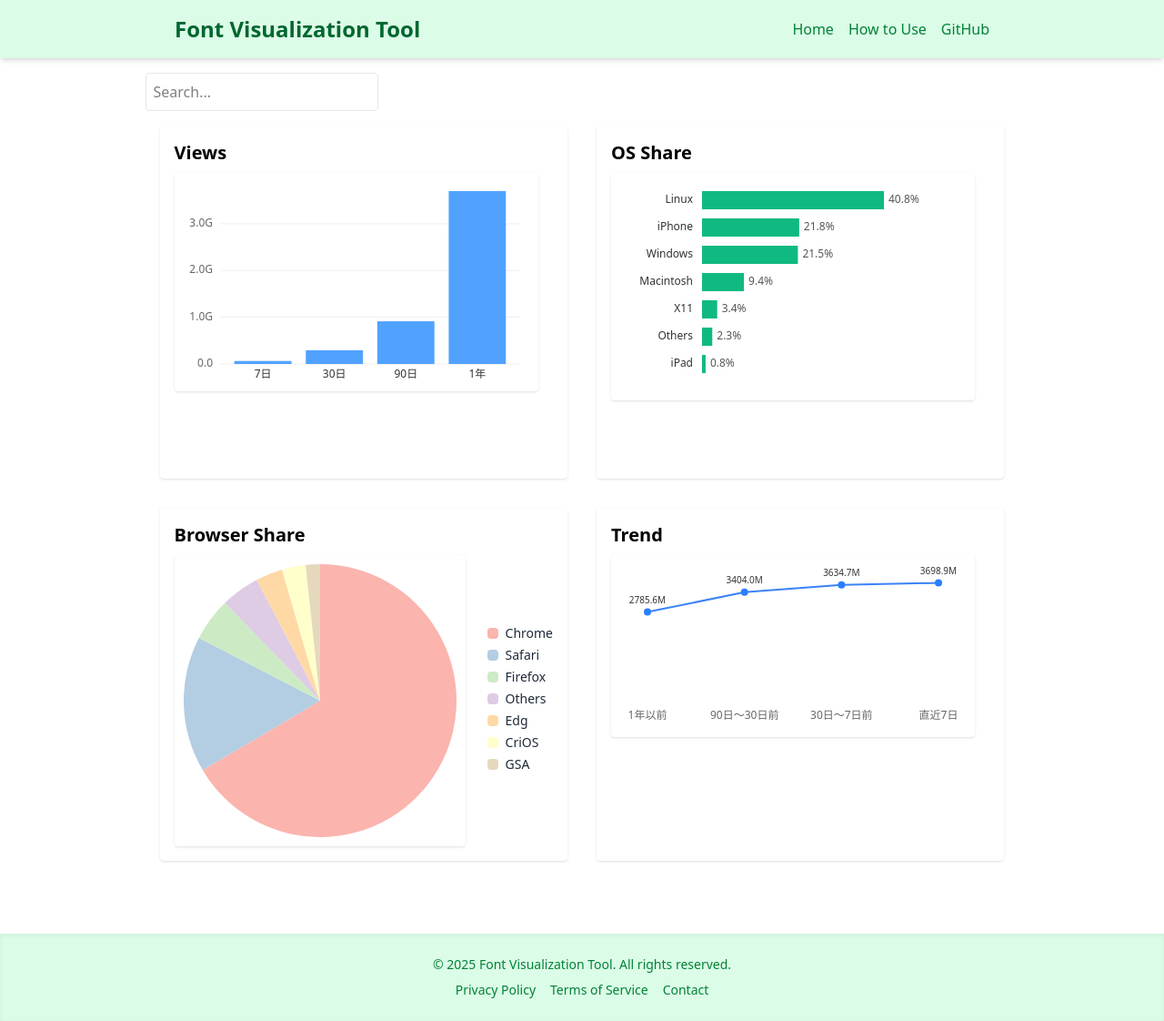
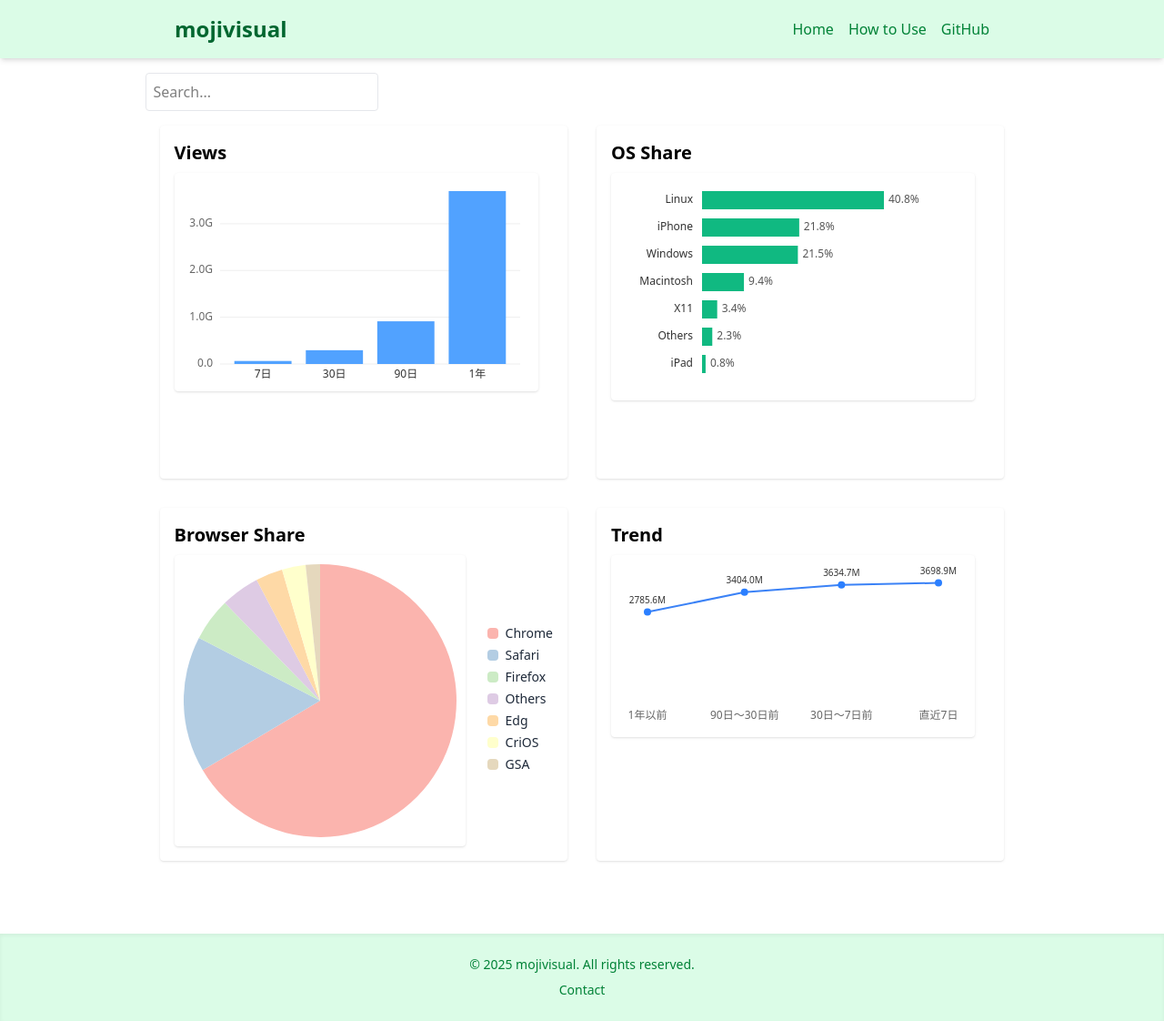
Before and after one commit to minmmmmin/font, a React (Vite) app: page / in a window 1280 px wide. Shown: the whole page at 91% size. Built offline with nearby package versions, Linux system fonts and the light colour scheme.

Commit message:
フッター変更

```diff
--- a/src/components/Footer.jsx
+++ b/src/components/Footer.jsx
@@ -2,11 +2,18 @@ const Footer = () => {
   return (
     <footer className="bg-green-100 py-6 mt-12 shadow-inner">
       <div className="max-w-4xl mx-auto text-center text-green-700 text-sm">
-        <p>&copy; 2025 Font Visualization Tool. All rights reserved.</p>
+        <p>&copy; 2025 mojivisual. All rights reserved.</p>
         <div className="mt-2 space-x-4">
-          <a href="#" className="hover:underline">Privacy Policy</a>
-          <a href="#" className="hover:underline">Terms of Service</a>
-          <a href="#" className="hover:underline">Contact</a>
+          {/* <a href="#" className="hover:underline">Privacy Policy</a>
+          <a href="#" className="hover:underline">Terms of Service</a> */}
+          <a
+            href="https://x.com/carrot__pyon_"
+            className="text-green-700 hover:underline"
+            target="_blank"
+            rel="noopener noreferrer"
+          >
+            Contact
+          </a>
         </div>
       </div>
     </footer>
--- a/src/components/Header.jsx
+++ b/src/components/Header.jsx
@@ -3,7 +3,7 @@ const Header = () => {
     <header className="bg-green-100 py-4 px-8 shadow-md">
       <div className="max-w-4xl mx-auto flex justify-between items-center">
         <h1 className="text-2xl font-bold text-green-800">
-          Font Visualization Tool
+          mojivisual
         </h1>
         <nav className="space-x-4">
           <a
```
